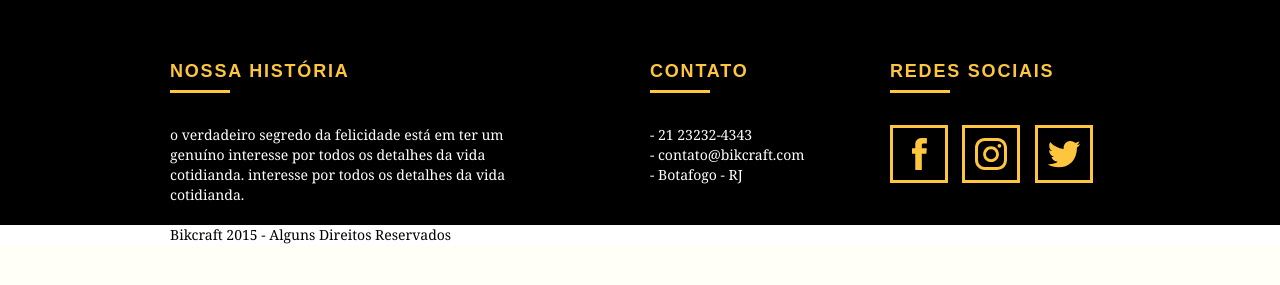
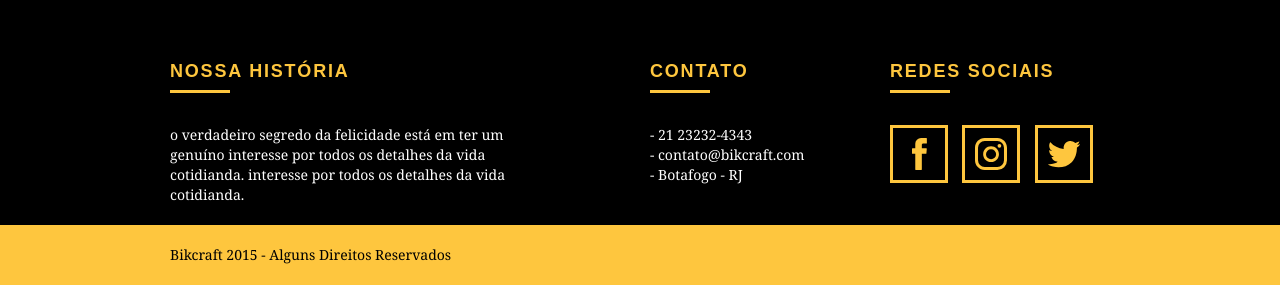
Before and after one commit to zamuelfernandes/bikcraft, a PHP site: page / in a window 1280 px wide. Shown: the part 2701-2986 px from the top of the page. Before the commit the page ends 2945 px from the top, so only its background shows below. Run offline with PHP 8.4, Linux system fonts and the light colour scheme.

Commit message:
Added copyright item after footer

```diff
--- a/css/style.css
+++ b/css/style.css
@@ -336,3 +336,9 @@ img{
 .footer-redes ul li a:hover{
   border: 3px solid white;
 }
+
+.copyright{
+  width: 100%;
+  padding: 20px 0;
+  background: #fec63e;
+}
```
